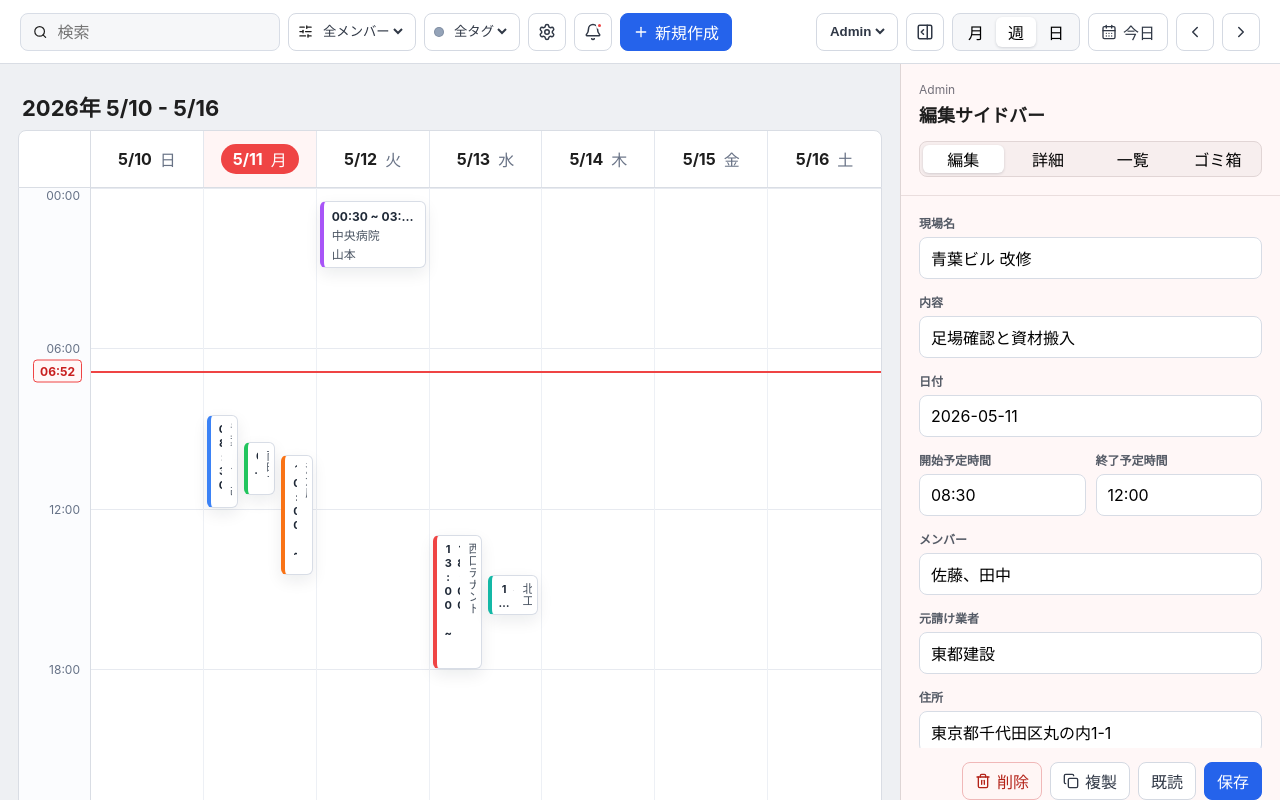
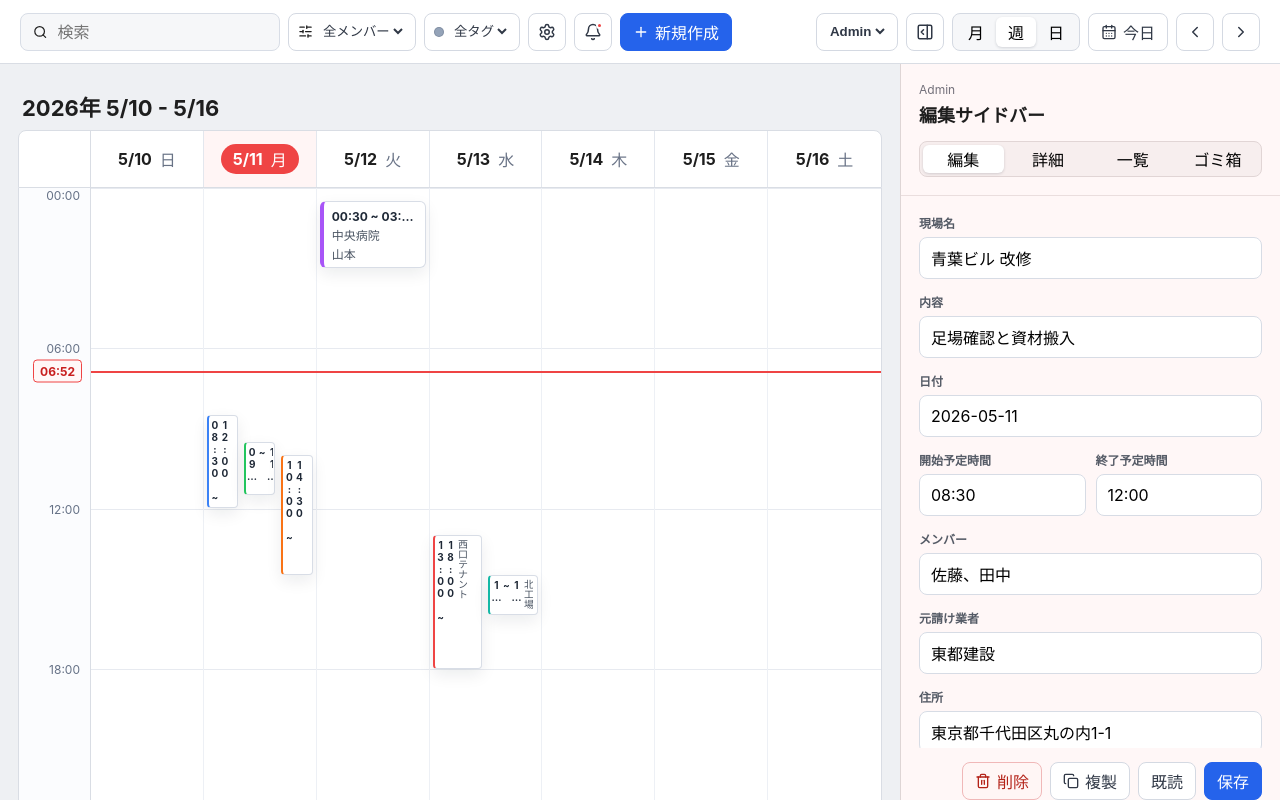
Before and after one commit to Reidev-ai/CalenderApp, a React (Vite) app: page / in a window 1280 px wide. Built offline with nearby package versions, Linux system fonts and the light colour scheme.

Commit message:
タスク表示の改善ー中

```diff
--- a/src/App.tsx
+++ b/src/App.tsx
@@ -678,10 +678,13 @@ function TaskCell({ item, onClick }: { item: LaidOutSchedule; onClick: () => voi
   const width = `calc(${100 / item.columnCount}% - 6px)`;
   const left = `calc(${(100 / item.columnCount) * item.columnIndex}% + 3px)`;
   const isNarrow = cellWidth > 0 && cellWidth < 74;
-  const showSiteName = item.heightPercent > 3.8;
-  const showMembers = !isNarrow && item.heightPercent > 8;
-  const showContractor = !isNarrow && item.heightPercent > 14;
-  const showAddress = !isNarrow && item.heightPercent > 18;
+  const widthCapacity = getTaskCellWidthCapacity(cellWidth);
+  const heightCapacity = getTaskCellHeightCapacity(item.heightPercent);
+  const visibleDetailCount = Math.min(widthCapacity, heightCapacity);
+  const showSiteName = visibleDetailCount >= 2;
+  const showMembers = visibleDetailCount >= 3;
+  const showContractor = visibleDetailCount >= 4;
+  const showAddress = visibleDetailCount >= 5;
 
   useEffect(() => {
     const node = cellRef.current;
@@ -1204,6 +1207,23 @@ function getVisibleStackCount(dayColumnWidth: number, fallback: number) {
   return Math.max(1, Math.floor(dayColumnWidth / minTaskCellWidth));
 }
 
+function getTaskCellWidthCapacity(width: number) {
+  if (width <= 0) return 1;
+  if (width < 34) return 1;
+  if (width < 52) return 2;
+  if (width < 74) return 3;
+  if (width < 118) return 4;
+  return 5;
+}
+
+function getTaskCellHeightCapacity(heightPercent: number) {
+  if (heightPercent < 3.8) return 1;
+  if (heightPercent < 8) return 2;
+  if (heightPercent < 14) return 3;
+  if (heightPercent < 18) return 4;
+  return 5;
+}
+
 function createScheduleId() {
   return `task-${Date.now()}-${Math.random().toString(16).slice(2)}`;
 }
--- a/src/styles.css
+++ b/src/styles.css
@@ -517,8 +517,10 @@ button {
 .task-cell.narrow {
   flex-direction: column;
   align-items: flex-start;
-  gap: 6px;
-  padding: 6px 5px;
+  gap: 2px;
+  padding: 3px 1px;
+  border-left-width: 2px;
+  border-radius: 4px;
   writing-mode: vertical-lr;
   text-orientation: upright;
 }
@@ -527,12 +529,16 @@ button {
 .task-cell.narrow span {
   max-width: none;
   max-height: 100%;
-  line-height: 1.15;
+  line-height: 1;
   white-space: normal;
 }
 
 .task-cell.narrow strong {
-  font-size: 11px;
+  font-size: 10px;
+}
+
+.task-cell.narrow span {
+  font-size: 10px;
 }
 
 .hidden-count {
```
